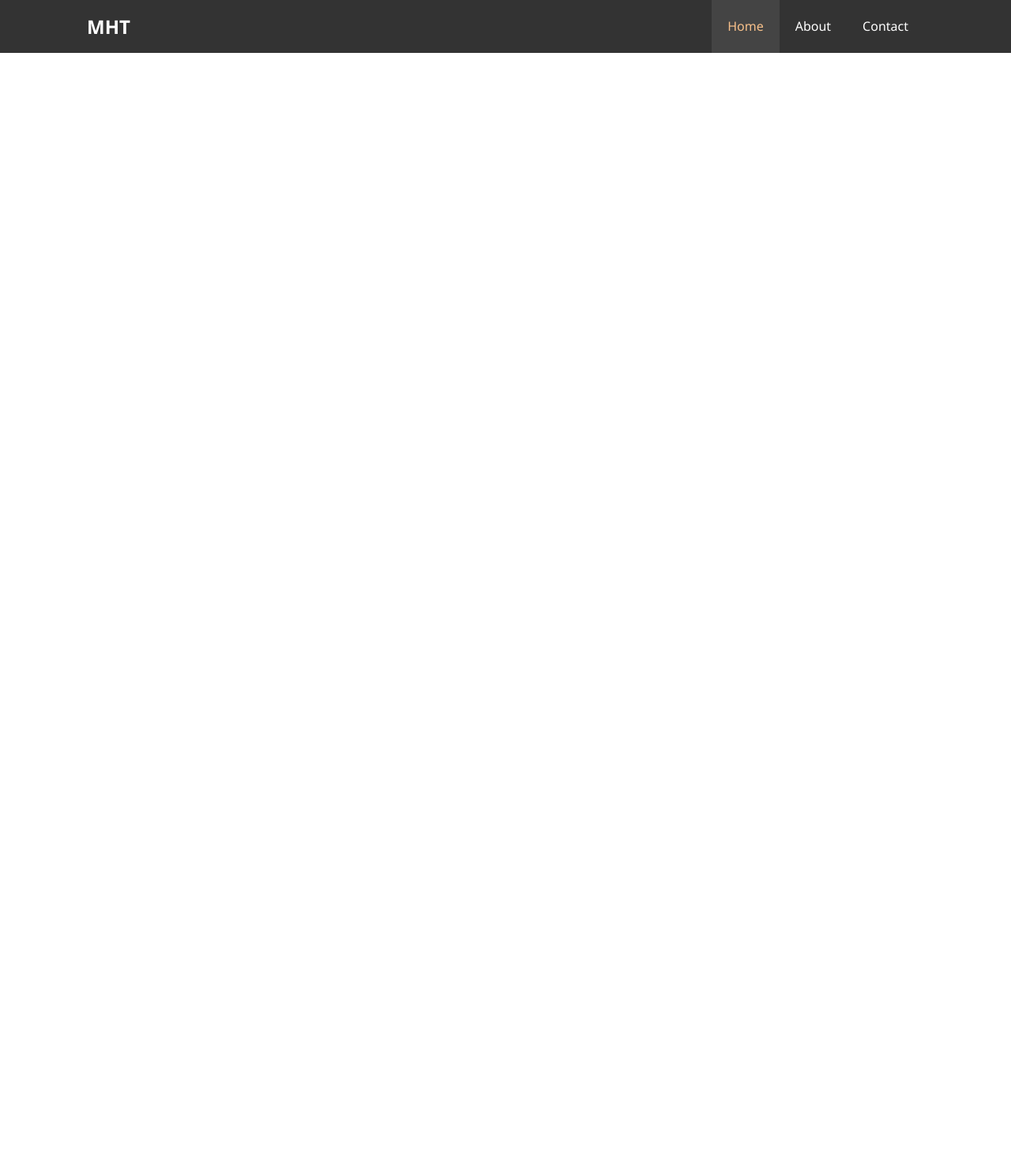
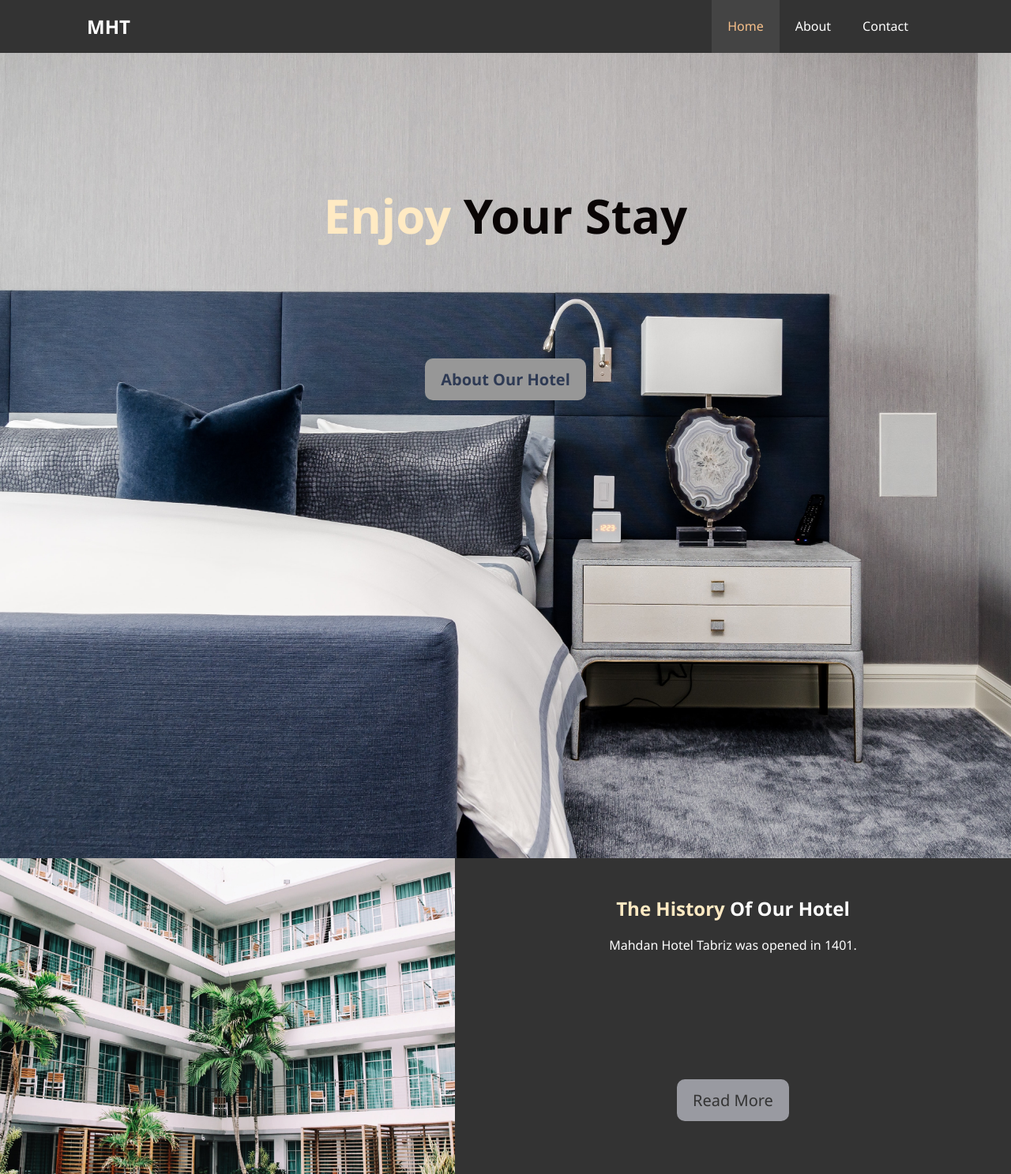
Before and after one commit to NGR41-git/NGR41-git.github.io, a PHP site: page / in a window 1280 px wide. Shown: the whole page at 79% size. Before the commit the page ends 67 px from the top, so only its background shows below. Run offline with PHP 8.4, Linux system fonts and the light colour scheme.

Commit message:
push & sync commit

```diff
--- a/project/Hotel/css/style.css
+++ b/project/Hotel/css/style.css
@@ -36,6 +36,44 @@ p {
 
 }
 
+.text-primary {
+    color: #FFEAC3;
+}
+
+
+.btn{
+    display: inline-block;
+    font-size: 20px;
+    color: #2E3A54;
+    background: rgb(151, 151, 151);
+    padding: 13px 20px;
+    border: none;
+    cursor: pointer;
+    margin-top: 125px;
+    border-radius: 10px;
+}
+.btn:hover{
+    background: #f7c08a;
+    color:rgb(12, 12, 12)
+}
+.btn-light{
+    background: #999AA1;
+    color:#333;
+}
+
+.bg-dark{
+    background:#333;
+    color: #fff;
+}
+.bg-light{
+    background:#f4f4f4;
+    color: #333;
+}
+.bg-primary{
+    background:#f4f4f4;
+    color: #FFEAC3;
+;
+}
 /* Navbar */
 #navbar {
     background: #333;
@@ -72,3 +110,41 @@ p {
     background: #444;
     color: #f7c08a;
 }
+/* Showcase */
+#showcase{
+    background:url(../pic/4.jpg) no-repeat center center/cover;
+    height: 1020px;
+}
+#showcase .showcase-content{
+    color: rgb(10, 5, 5);
+    text-align: center;
+    padding-top: 170px;
+}
+#showcase .showcase-content h1{
+    font-size: 60px;
+    line-height: 1.2em;
+
+
+}
+/* Home Info */
+#home-info{
+    height: 400px;
+}
+#home-info .info-img{
+    float:left;
+    width: 45%;
+    background: url(../pic/1.jpg) no-repeat center center/cover;
+    min-height: 100%;
+
+}
+#home-info .info-content{
+    float: right;
+    width:55%;
+    height:100%;
+    text-align:center;
+    padding:50px 30px;
+    overflow:hidden;
+}
+#home-info .info-content p{
+    padding-bottom:30px;
+}
--- a/project/Hotel/index.html
+++ b/project/Hotel/index.html
@@ -1,19 +1,20 @@
 <!DOCTYPE html>
 <html lang="en">
-
   <head>
-    <meta charset="UTF-8">
-    <meta http-equiv="X-UA-Compatible" content="IE=edge">
-    <meta name="viewport" content="width=device-width, initial-scale=1.0">
-    <meta name="description" content="welcome to the extraordinary hotel in Tabriz">
-    <meta namme="keyword" content="hotel,Tabriz hotel,IRAN hotel">
-    <title> Mahdan Hotel Tabriz </title>
-    <link rel="stylesheet" href="css/style.css">
+    <meta charset="UTF-8" />
+    <meta http-equiv="X-UA-Compatible" content="IE=edge" />
+    <meta name="viewport" content="width=device-width, initial-scale=1.0" />
+    <meta
+      name="description"
+      content="welcome to the extraordinary hotel in Tabriz"
+    />
+    <meta namme="keyword" content="hotel,Tabriz hotel,IRAN hotel" />
+    <title>Mahdan Hotel Tabriz</title>
+    <link rel="stylesheet" href="css/style.css" />
   </head>
 
   <body>
     <header>
-
       <nav id="navbar">
         <div class="container">
           <h1 class="logo"><a href="index.html">MHT</a></h1>
@@ -22,12 +23,28 @@
             <li><a href="about.html">About</a></li>
             <li><a href="contact.html">Contact</a></li>
           </ul>
+        </div>
+      </nav>
+
+      <div id="showcase">
+        <div class="container">
+          <div class="showcase-content">
+            <h1><span class="text-primary">Enjoy</span> Your Stay</h1>
+            <a class="btn" href="about.html"><b>About Our Hotel</b></a>
+          </div>
+        </div>
+      </div>
+    </header>
+    <section id="home-info" class="bg-dark">
+      <div class="info-img"></div>
+        <div class="info-content">
+          <h2><span class="text-primary">The History</span> Of Our Hotel</h2>
+          <p>
+            Mahdan Hotel Tabriz was opened in 1401.
+          </p>
+          <a href="about.html" class="btn btn-light">Read More</a>
 
       </div>
-
-        </nav>
-
-    </header>
+    </section>
   </body>
-
 </html>
```
Also changed, not shown: project/Hotel/pic/6.jpg (added), project/Hotel/pic/7.jpg (added), project/Hotel/pic/8.jpg (added). Lines whose indentation alone changed are shown as unchanged.
